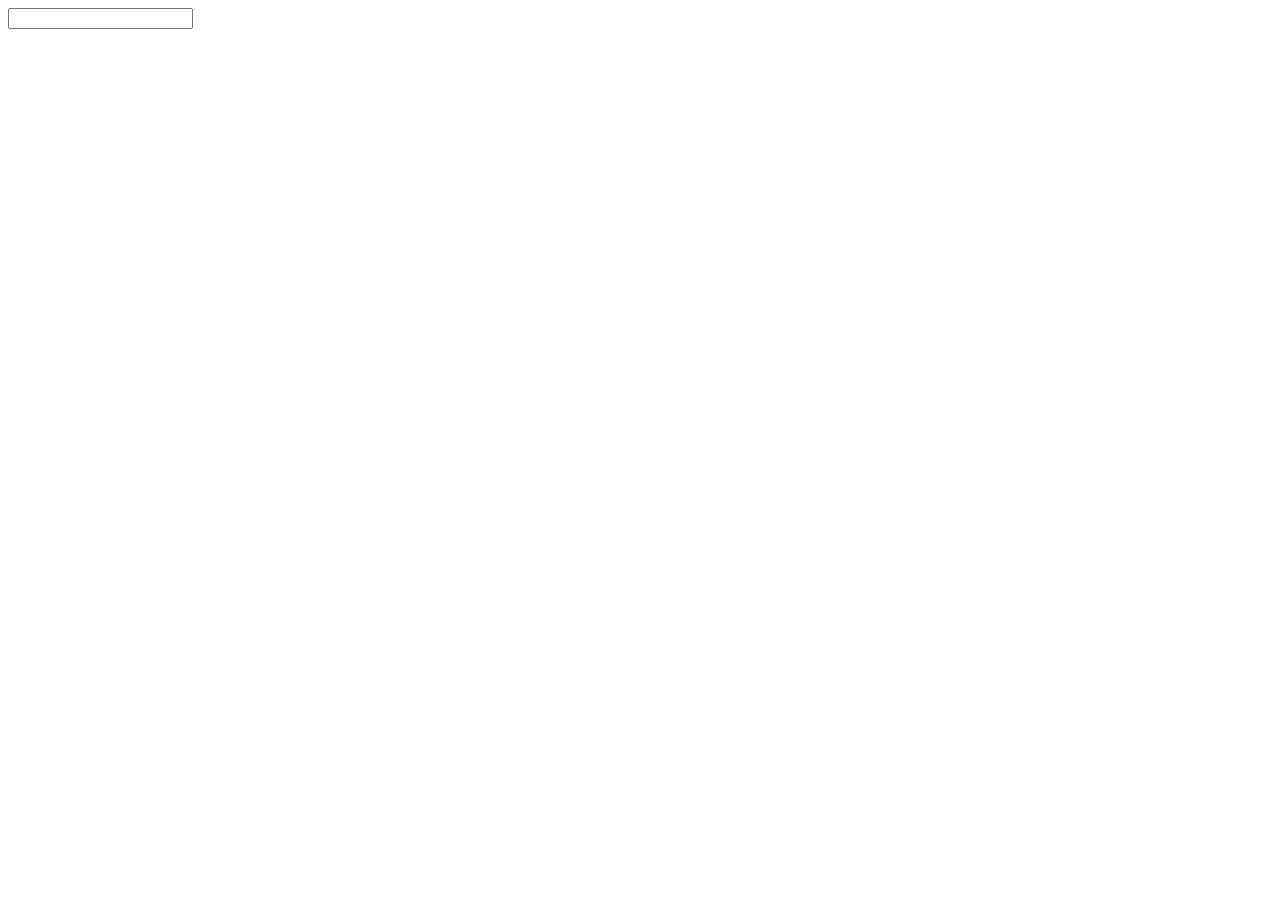
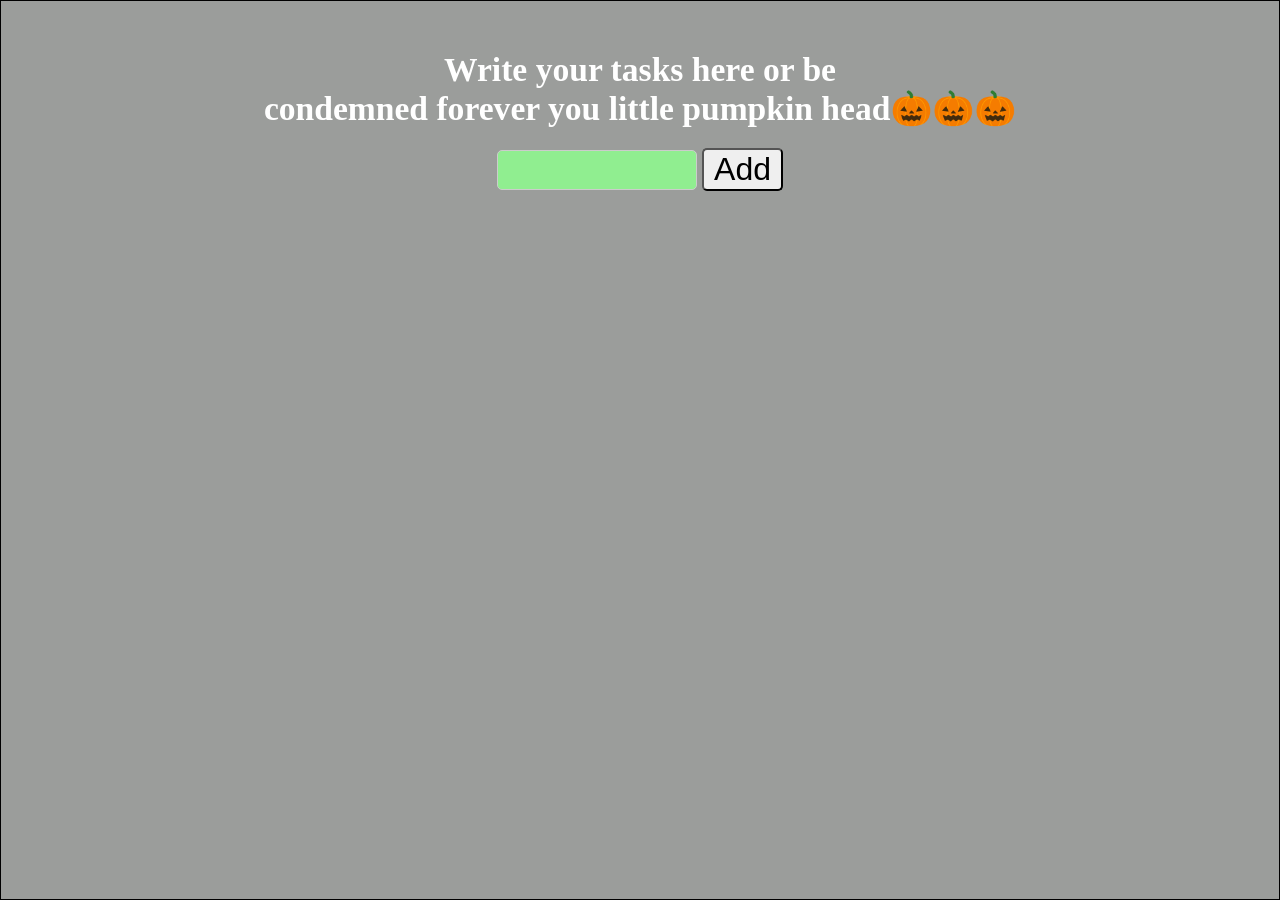
Before and after one commit to RazmikSimonyan/to-do-app-variant1, a React (Vite) app: page / in a window 1280 px wide. Before the commit the page ends 800 px from the top, so only its background shows below. Built offline with nearby package versions, Linux system fonts and the light colour scheme.

Commit message:
added some basic css for an input field and for view in general

```diff
--- a/src/App.css
+++ b/src/App.css
@@ -0,0 +1,14 @@
+.parent-todo {
+  border: 1px solid black;
+  text-align: center;
+  background-color: hsl(120, 1%, 61%);
+  padding: 50px 0;
+  min-height: 900px;
+}
+
+.parent-todo h1{
+    text-align: center;
+    font-size:2.1rem;
+    color:white;
+    margin-bottom:20px;
+}
--- a/src/App.jsx
+++ b/src/App.jsx
@@ -1,17 +1,21 @@
-import React,{ useState } from "react";
+import React, { useState } from "react";
 import "./App.css";
 import Input from "./components/Input/Input";
 
 function App() {
-
-  const [text, setText] = useState('');
+  const [text, setText] = useState("");
   const [todos, setTodos] = useState([]);
 
-
   return (
-    <>
-     <Input/>
-    </>
+    <div className="parent-todo">
+      <h1>
+        Write your tasks here or be
+        <br />
+        condemned forever you little pumpkin
+        head🎃🎃🎃
+      </h1>
+      <Input />
+    </div>
   );
 }
 
--- a/src/components/Input/Input.css
+++ b/src/components/Input/Input.css
@@ -0,0 +1,27 @@
+.parent-input{
+    display: flex;
+    justify-content: center;
+    column-gap: 5px;
+    align-items: center;
+}
+
+.my-input{
+    width:200px;
+    padding:10px;
+    border:1px solid #ccc;
+    border-radius: 5px;
+    font-size: 16px;
+    color:#333;
+    background-color: lightgreen;
+}
+
+.cool-button{
+    font-size:32px;
+    border-radius: 5px;
+    cursor: pointer;
+    padding:1px 10px;
+    transition: 0.3s all linear;
+    &:hover{
+        background-color: lightgreen;
+    }
+}
--- a/src/components/Input/Input.jsx
+++ b/src/components/Input/Input.jsx
@@ -1,9 +1,11 @@
 import React from 'react'
+import './Input.css';
 
 const Input = () => {
   return (
-    <div className="my-input">
-        <input/>
+    <div class="parent-input">
+        <input className="my-input"/>
+        <button className="cool-button">Add</button>
     </div>
   )
 }
--- a/src/index.css
+++ b/src/index.css
@@ -0,0 +1,20 @@
+/* Basic CSS Reset */
+
+* {
+  margin: 0;
+  padding: 0;
+  box-sizing: border-box;
+}
+
+ul,
+ol {
+  list-style: none;
+}
+
+a {
+  text-decoration: none;
+}
+
+.container {
+  margin: 0 auto;
+}
```
